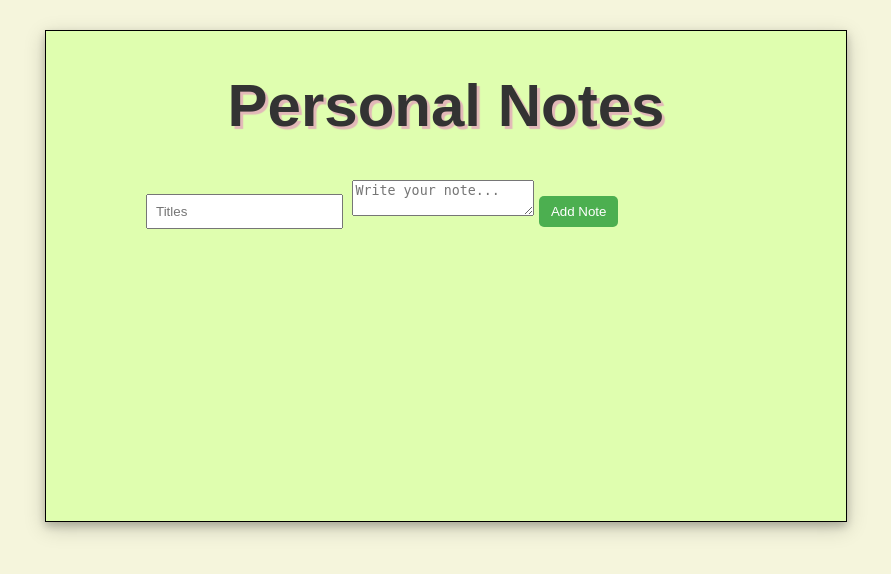
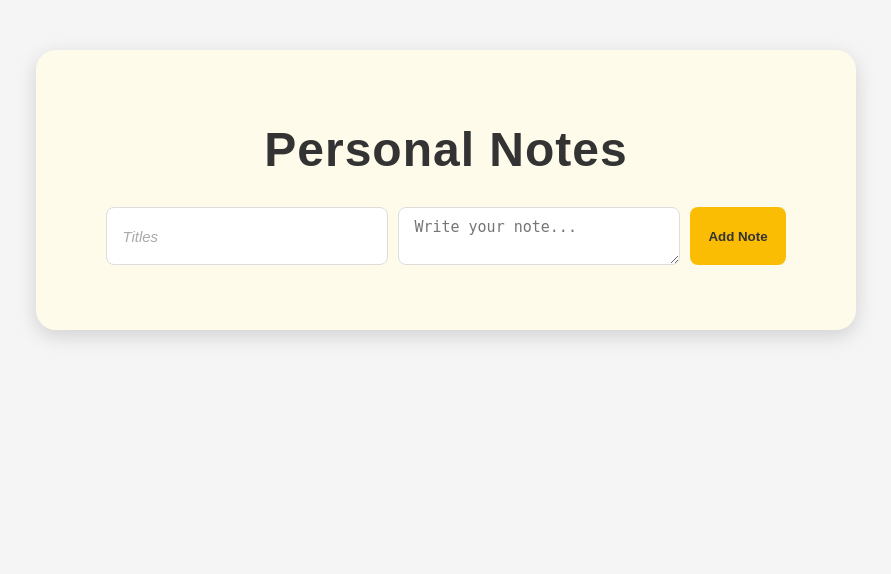
Before and after one commit to zainkp/flask-notes-app, a Flask app: page / in a window 1280 px wide. Shown: the top 574 px of the page, without its empty margins (194-1085 px from the left). Run offline with Flask 3, Linux system fonts and the light colour scheme; data that the repository does not hold is empty; some libraries are stand-ins or nearby versions.

Commit message:
new update with improved CSS styles and responsive design,
-Rounded, card-like body with subtle shadows.
-Focus glow on inputs to make interaction smoother.
-Soft Google Keep color palette (#fbbc04, #fffbea, #fffde7).
-Hover animations for buttons and notes.
-Modern typography (Poppins gives a clean UI feel).
-Flexible form layout using flex-wrap and gap for neat spacing.

```diff
--- a/personal_notes_app/app.py
+++ b/personal_notes_app/app.py
@@ -1,4 +1,5 @@
 from flask import Flask, render_template, request, redirect, url_for
+
 from flask_mysqldb import MySQL
 
 app = Flask(__name__)
--- a/personal_notes_app/static/style.css
+++ b/personal_notes_app/static/style.css
@@ -1,48 +1,110 @@
-html{
-    background-color: beige;
+html {
+    background-color: #f5f5f5;
+    font-family: 'Poppins', Arial, sans-serif;
 }
-body{
-    width: 600px;
-    height: 450px;
-    border: .2px solid rgb(0, 0, 0);
-    font-family:Arial, Helvetica, sans-serif;
-    margin: 30px auto;
-    background-color: #dffeaf;
-    padding: 0px 100px 40px;
-    box-shadow: 0 4px 8px 0 rgba(0, 0, 0, 0.2), 0 6px 20px 0 rgba(0, 0, 0, 0.19);
+
+body {
+    width: 700px;
+    height: auto;
+    margin: 50px auto;
+    background-color: #fffbea;
+    padding: 40px 60px;
+    border-radius: 20px;
+    box-shadow: 0 6px 20px rgba(0, 0, 0, 0.15);
+    transition: box-shadow 0.3s ease;
 }
-h1{
-    font-size: 60px;
+body:hover {
+    box-shadow: 0 10px 30px rgba(0, 0, 0, 0.25);
+}
+
+h1 {
+    font-size: 48px;
     color: #333;
-    padding: 0px;
     text-align: center;
-    text-shadow: 3px 3px 1px rgb(226, 184, 184);
+    text-shadow: none;
+    letter-spacing: 1px;
+    margin-bottom: 30px;
 }
-form{
-    margin-bottom: 20px;
+
+form {
+    display: flex;
+    flex-wrap: wrap;
+    gap: 10px;
+    justify-content: center;
+    margin-bottom: 25px;
 }
-input{
-    padding: 8px;
-    margin-right: 5px;
+
+input[type="text"],
+input[type="email"],
+textarea {
+    padding: 10px 15px;
+    width: 250px;
+    border: 1px solid #ddd;
+    border-radius: 8px;
+    font-size: 15px;
+    transition: all 0.3s ease;
 }
-button{
-    padding: 8px 12px;
-    background: #4CAF50;
+input:focus,
+textarea:focus {
+    outline: none;
+    border-color: #ffb74d;
+    box-shadow: 0 0 6px rgba(255, 183, 77, 0.7);
+}
+input::placeholder {
+    color: #aaa;
+    font-style: italic;
+}
+
+button {
+    padding: 10px 18px;
+    background: #fbbc04;
     border: none;
+    color: #333;
+    font-weight: 600;
+    cursor: pointer;
+    border-radius: 8px;
+    transition: all 0.2s ease;
+}
+button:hover {
+    background: #fcd34d;
+    transform: translateY(-2px);
+}
+
+form[action*="delete"] button {
+    background: #ef5350;
     color: white;
-    cursor: pointer;
-    border-radius: 5px;
-}
-form[action*="delete"] button {
-    background: #f92008c4;
 }
 form[action*="delete"] button:hover {
-    background: #e9382b;
+    background: #e53935;
 }
-button:hover{
-    background: #45a049;
+
+ul {
+    list-style: none;
+    padding: 0;
+    margin-top: 20px;
 }
-ul{
-    list-style-type: square;
-    padding-left: 20px;
+
+ul li {
+    background: #fffde7;
+    padding: 15px 20px;
+    margin-bottom: 12px;
+    border-radius: 10px;
+    box-shadow: 0 2px 6px rgba(0,0,0,0.1);
+    transition: transform 0.2s ease, box-shadow 0.3s ease;
 }
+ul li:hover {
+    transform: scale(1.02);
+    box-shadow: 0 4px 12px rgba(0,0,0,0.15);
+}
+
+ul li span {
+    display: block;
+    font-size: 16px;
+    color: #333;
+    margin-bottom: 5px;
+}
+
+ul li small {
+    font-size: 13px;
+    color: #777;
+}
```
